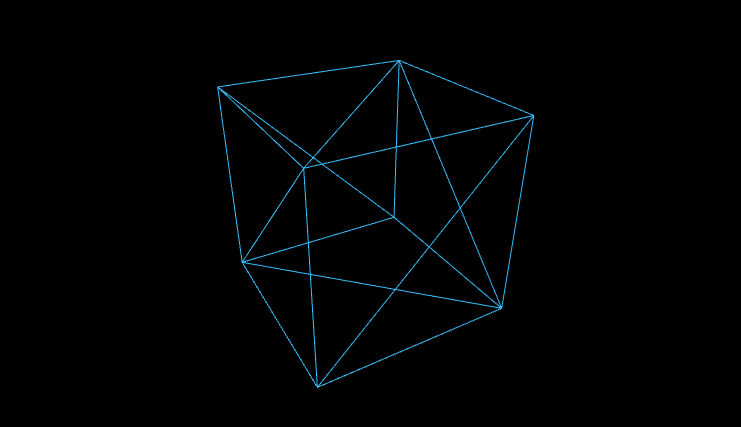
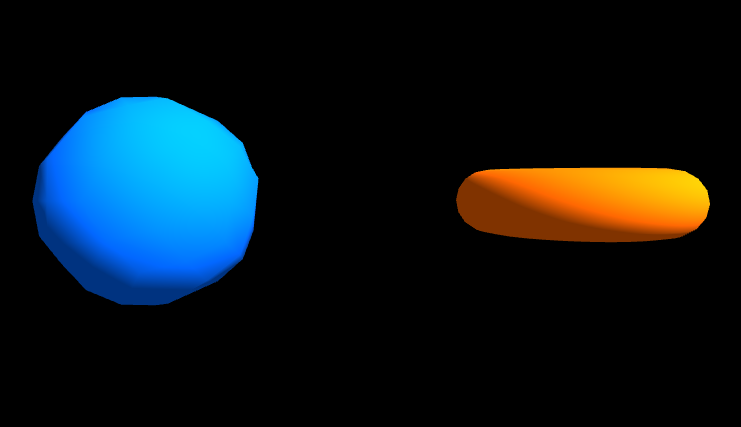
Before and after one commit to Richard2788/Computa--o-gr-fica, a plain HTML site: page atividade 4/index.html in a window 1280 px wide. Shown: the part 199-626 px from the top of the page, without its empty margins (276-1017 px from the left). Drawn offline with nearby package versions, Linux system fonts and the light colour scheme; animation ran at ten frames a second.

Commit message:
update: finalizado o index.html

```diff
--- a/atividade 4/index.html
+++ b/atividade 4/index.html
@@ -1,56 +1,85 @@
-<!DOCTYPE html>
+<!doctype html>
 <html lang="pt-BR">
   <head>
-  <meta charset="UTF-8">
-  <meta name="viewport" content="width=device-width, initial-scale=1.0">
+    <meta charset="UTF-8" />
+    <meta name="viewport" content="width=device-width, initial-scale=1.0" />
     <title>Minha Primeira Cena 3D</title>
     <style>
-    body { margin: 0; overflow: hidden; background-color: #000; }
-    canvas { display: block; }
+      body {
+        margin: 0;
+        overflow: hidden;
+        background-color: #000;
+      }
+      canvas {
+        display: block;
+      }
     </style>
     <!-- Importando a biblioteca Three.js via CDN -->
     <script src="https://cdnjs.cloudflare.com/ajax/libs/three.js/r128/three.min.js"></script>
   </head>
   <body>
-
     <script>
       // 1. CRIANDO A CENA
       const scene = new THREE.Scene();
+
+      // Criando o renderizador
+      const renderer = new THREE.WebGLRenderer({ antialias: true });
+
+      renderer.setSize(window.innerWidth, window.innerHeight);
+      document.body.appendChild(renderer.domElement);
+
+      const light = new THREE.DirectionalLight(0xffffff, 1.5);
+      light.position.set(5, 5, 5);
+      scene.add(light);
+
+      const ambientLight = new THREE.AmbientLight(0xffffff, 0.5);
+      scene.add(ambientLight);
 
       // 2. CONFIGURANDO A CÂMERA (Campo de visão, Proporção, Near, Far)
       const camera = new THREE.PerspectiveCamera(
         75,
         window.innerWidth / window.innerHeight,
         0.1,
-    1000
+        1000,
       );
       camera.position.z = 5; // Afasta a câmera no eixo Z para ver o objeto
 
-  // 3. CRIANDO O RENDERIZADOR
-  const renderer = new THREE.WebGLRenderer({ antialias: true });
-  renderer.setSize(window.innerWidth, window.innerHeight);
-  document.body.appendChild(renderer.domElement);
+      // 1. Criar as geometrias
+      const geometria1 = new THREE.DodecahedronGeometry(1, 1, 1);
+      const geometria2 = new THREE.TorusGeometry(0.8, 0.3, 16, 100);
 
-  // 4. CRIANDO O OBJETO (Geometria + Material = Mesh)
-  const geometry = new THREE.BoxGeometry(2, 2, 2); // Cubo de 2x2x2
-  const material = new THREE.MeshBasicMaterial({ color: 0x38bdf8, wireframe: true });
-  const cube = new THREE.Mesh(geometry, material);
-  scene.add(cube); // Adiciona o cubo à cena
+      // 2. Definir materiais e cores
+      const material1 = new THREE.MeshStandardMaterial({
+        color: 0x0066ff,
+      });
 
-  // 5. LOOP DE ANIMAÇÃO (Game/Render Loop)
+      const material2 = new THREE.MeshStandardMaterial({
+        color: 0xff6600,
+      });
+
+      // 3. Construir os objetos
+      const objeto1 = new THREE.Mesh(geometria1, material1);
+      const objeto2 = new THREE.Mesh(geometria2, material2);
+
+      // 4. Posicionar os objetos na cena
+      objeto1.position.x = -2;
+      objeto2.position.x = 2;
+
+      // 5. Adicionar os objetos à cena
+      scene.add(objeto1);
+      scene.add(objeto2);
+
+      // 6. Criar a animação
       function animate() {
         requestAnimationFrame(animate);
 
-    // Rotaciona o cubo nos eixos X e Y
-    cube.rotation.x += 0.01;
-    cube.rotation.y += 0.01;
+        objeto1.rotation.y += 0.02;
+        objeto2.rotation.x -= 0.03;
 
-    // Renderiza a cena a partir da perspectiva da câmera
         renderer.render(scene, camera);
       }
 
-  animate(); // Inicia o loop
+      animate();
     </script>
-
   </body>
 </html>
```
Lines whose indentation alone changed are shown as unchanged.
